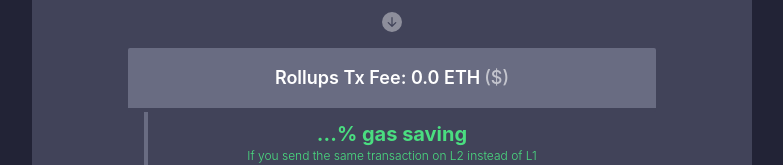
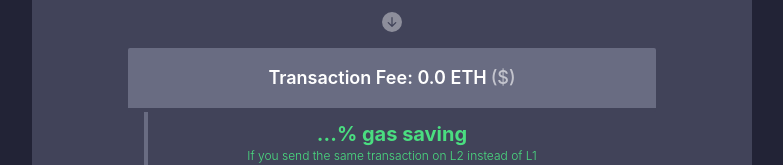
Before and after one commit to bluematterlabs/l2calc, a React (Create React App) app: page / in a window 1280 px wide. Shown: the part 446-611 px from the top of the page, without its empty margins (248-1031 px from the left). Built offline with nearby package versions, Linux system fonts and the light colour scheme; no server answers.

Commit message:
rename tx fee label

```diff
--- a/src/App.tsx
+++ b/src/App.tsx
@@ -148,7 +148,7 @@ https://optimistic.etherscan.io/tx/0x46627515d962bab6...`}
 
           <div className="z-50 relative p-4 mt-4 text-center rounded-sm border-b-4 border-theme-400 bg-theme-300">
             <span className="text-lg font-semibold text-white">
-              Rollups Tx Fee: {formatEth(l1SecurityFee.add(l2ExecutionFee), 9)}{' '}
+              Transaction Fee: {formatEth(l1SecurityFee.add(l2ExecutionFee), 9)}{' '}
               ETH
             </span>
             <span className="text-lg font-medium ml-1 text-white/60">
```
